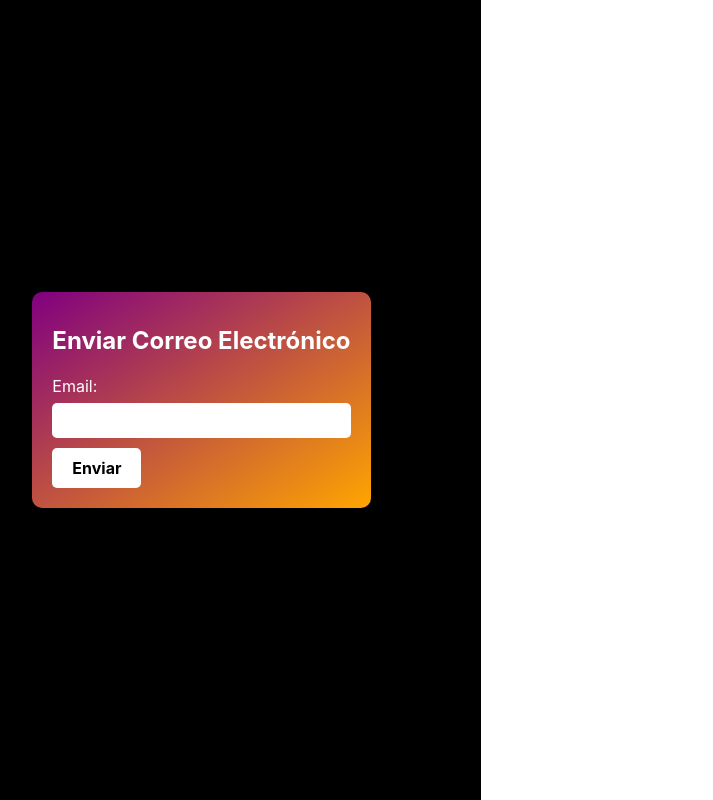
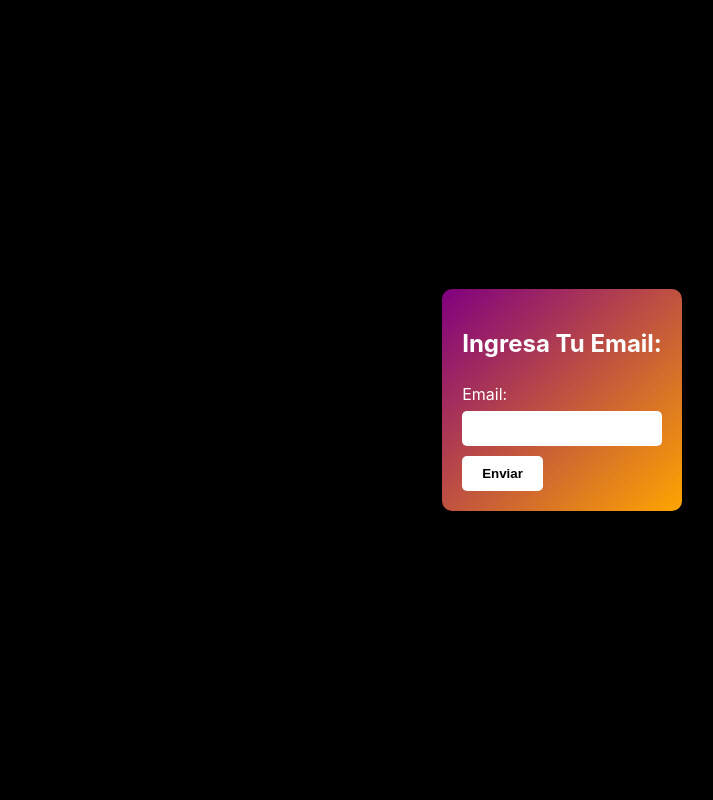
Before and after one commit to PabloMur/chat-front, a React (Vite) app: page / in a window 1280 px wide. Shown: the top 800 px of the page, without its empty margins (78-791 px from the left). Built offline with nearby package versions, Linux system fonts and the light colour scheme.

Commit message:
home front

```diff
--- a/src/components/layout/index.tsx
+++ b/src/components/layout/index.tsx
@@ -1,7 +1,5 @@
 import React from "react";
 import { Outlet } from "react-router-dom";
-//import { Header } from "../header";
-//<Header />
 import { Footer } from "../footer";
 
 const Layout = () => {
--- a/src/index.css
+++ b/src/index.css
@@ -14,56 +14,10 @@
   -webkit-text-size-adjust: 100%;
 }
 
-a {
-  font-weight: 500;
-  color: #646cff;
-  text-decoration: inherit;
-}
-a:hover {
-  color: #535bf2;
+* {
+  box-sizing: border-box;
 }
 
 body {
   margin: 0;
-  display: flex;
-  place-items: center;
-  min-width: 320px;
-  min-height: 100vh;
 }
-
-h1 {
-  font-size: 3.2em;
-  line-height: 1.1;
-}
-
-button {
-  border-radius: 8px;
-  border: 1px solid transparent;
-  padding: 0.6em 1.2em;
-  font-size: 1em;
-  font-weight: 500;
-  font-family: inherit;
-  background-color: #1a1a1a;
-  cursor: pointer;
-  transition: border-color 0.25s;
-}
-button:hover {
-  border-color: #646cff;
-}
-button:focus,
-button:focus-visible {
-  outline: 4px auto -webkit-focus-ring-color;
-}
-
-@media (prefers-color-scheme: light) {
-  :root {
-    color: #213547;
-    background-color: #ffffff;
-  }
-  a:hover {
-    color: #747bff;
-  }
-  button {
-    background-color: #f9f9f9;
-  }
-}
--- a/src/pages/Home/index.tsx
+++ b/src/pages/Home/index.tsx
@@ -16,7 +16,7 @@ const Home = () => {
   return (
     <div className={styles.container}>
       <form className={styles.form} onSubmit={handleSubmit}>
-        <h1 className={styles.title}>Enviar Correo Electrónico</h1>
+        <h1 className={styles.title}>Ingresa Tu Email:</h1>
         <div className={styles.inputContainer}>
           <label htmlFor="email" className={styles.label}>
             Email:
--- a/src/pages/Home/styles.module.css
+++ b/src/pages/Home/styles.module.css
@@ -1,6 +1,7 @@
 .container {
   background-color: #000;
   height: 100vh;
+  width: 100%;
   display: flex;
   justify-content: center;
   align-items: center;
```
